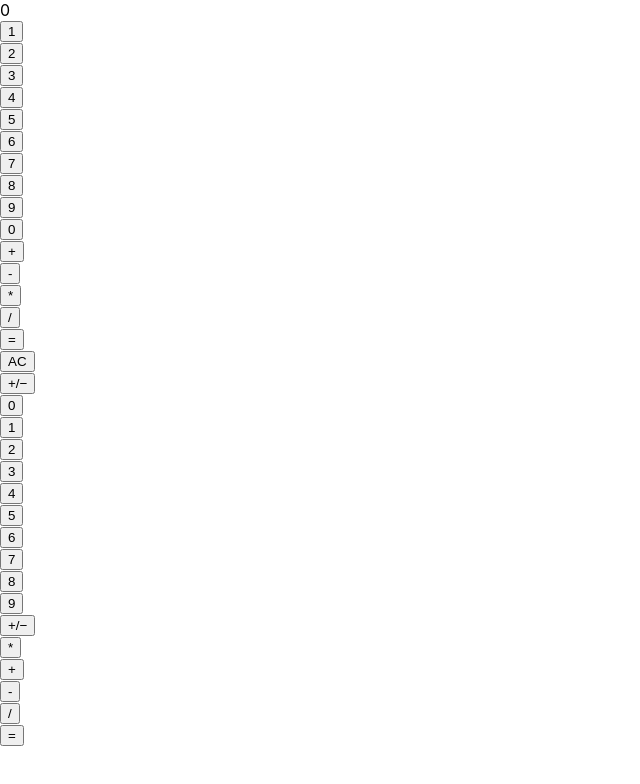
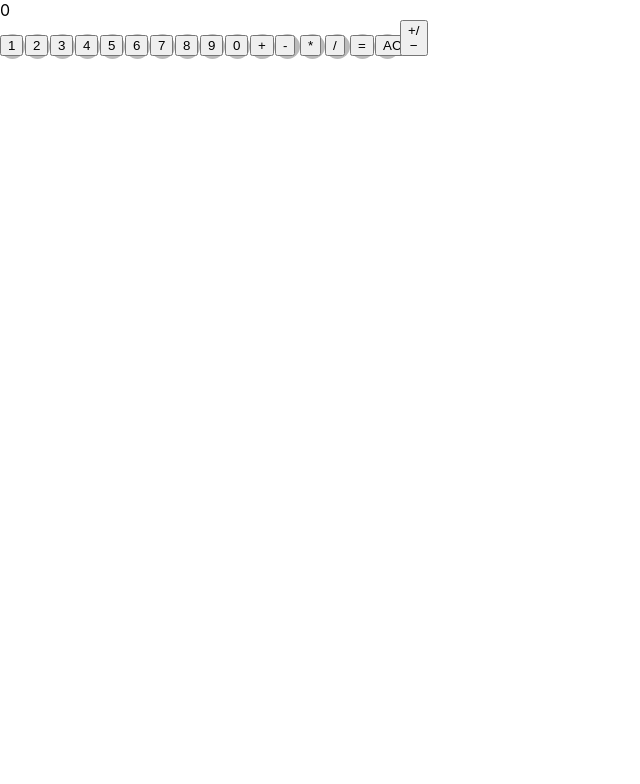
Before and after one commit to derekm28/Calculator, a React (Create React App) app: page / in a window 1280 px wide. Shown: the top 784 px of the page, without its empty margins (0-640 px from the left). Built offline with nearby package versions, Linux system fonts and the light colour scheme.

Commit message:
fixed bug and enabled styling

```diff
--- a/src/components/button.js
+++ b/src/components/button.js
@@ -9,7 +9,7 @@ import {
 export default function Button(props) {
   //should return a circle with text in it
   return (
-    <div className="Button">
+    <div className={props.className}>
       <button onClick={props.function} color={props.color}>
         {props.text}
       </button>
--- a/src/components/calculator.js
+++ b/src/components/calculator.js
@@ -2,13 +2,13 @@ import { useState } from "react";
 import { division, addition, subtraction, multiply } from "../helpers/math";
 import Display from "./display";
 import Button from "./button";
-import "./calculator.css"
+import "./calculator.css";
 
 export default function Calculator() {
   const [displayValue, setDisplayValue] = useState(0);
   const [previousValue, setPreviousValue] = useState(displayValue);
-  const numbers = ['1', '2', '3', '4', '5', '6', '7', '8', '9', '0'];
-  const symbols = ['+', '-', '*', '/', '=', "AC", "+/−"];
+  const numbers = ["1", "2", "3", "4", "5", "6", "7", "8", "9", "0"];
+  const symbols = ["+", "-", "*", "/", "=", "AC", "+/−"];
   // TODO: add state for previous value
 
   const calculateResult = (symbol) => {
@@ -136,6 +136,7 @@ export default function Calculator() {
         break;
 
       default:
+        console.log("Error, should not reach default");
     }
 
     setDisplayValue(updatedDisplayValue);
@@ -146,85 +147,25 @@ export default function Calculator() {
       <Display displayValue={displayValue} />
       {numbers.map((number, i) => (
         <Button
+          key={`number-${i}`}
           type="button"
           className="numbers"
           color={"dark grey"}
           text={number}
-          function={() => updateDisplayValue({number})} />
+          function={() => updateDisplayValue(number)}
+        />
       ))}
 
       {symbols.map((symbol, i) => (
         <Button
+          key={`symbol-${i}`}
           type="button"
           className="symbols"
           color={"orange"}
           text={symbol}
-          function={(tempResult) => calculateResult({symbol})} />
+          function={() => calculateResult(symbol)}
+        />
       ))}
-
-      <Button
-        color="dark grey"
-        text="0"
-        className="numbers"
-        function={() => updateDisplayValue("0")}
-      />
-      <Button
-        color="dark grey"
-        text="1"
-        className="numbers"
-        function={() => updateDisplayValue("1")}
-      />
-      <Button
-        color="dark grey"
-        text="2"
-        function={() => updateDisplayValue("2")}
-      />
-      <Button
-        color="dark grey"
-        text="3"
-        function={() => updateDisplayValue("3")}
-      />
-      <Button
-        color="dark grey"
-        text="4"
-        function={() => updateDisplayValue("4")}
-      />
-      <Button
-        color="dark grey"
-        text="5"
-        function={() => updateDisplayValue("5")}
-      />
-      <Button
-        color="dark grey"
-        text="6"
-        function={() => updateDisplayValue("6")}
-      />
-      <Button
-        color="dark grey"
-        text="7"
-        function={() => updateDisplayValue("7")}
-      />
-      <Button
-        color="dark grey"
-        text="8"
-        function={() => updateDisplayValue("8")}
-      />
-      <Button
-        color="light grey"
-        text="9"
-        function={() => updateDisplayValue("9")}
-      />
-      <Button
-        color="dark grey"
-        text="+/−"
-        function={() => updateDisplayValue("")}
-      />
-      {/* TODO: Update function prop for all orange buttons */}
-      <Button color="orange" text="*" function={() => calculateResult("*")} />
-      <Button color="orange" text="+" function={() => calculateResult("+")} />
-      <Button color="orange" text="-" function={() => calculateResult("-")} />
-      <Button color="orange" text="/" function={() => calculateResult("/")} />
-      <Button color="orange" text="=" function={() => calculateResult("=")} />
     </div>
   );
 }
```
Also changed, not shown: src/components/calculator.css (indentation only).
